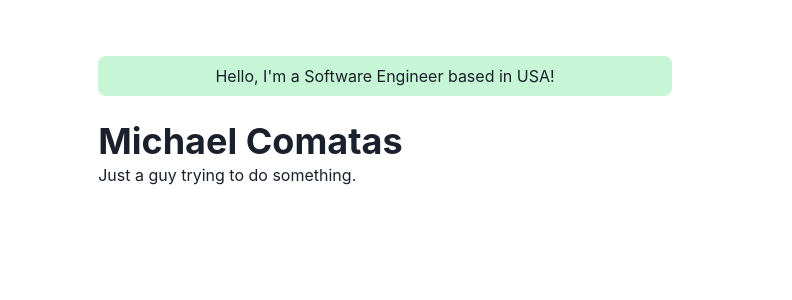
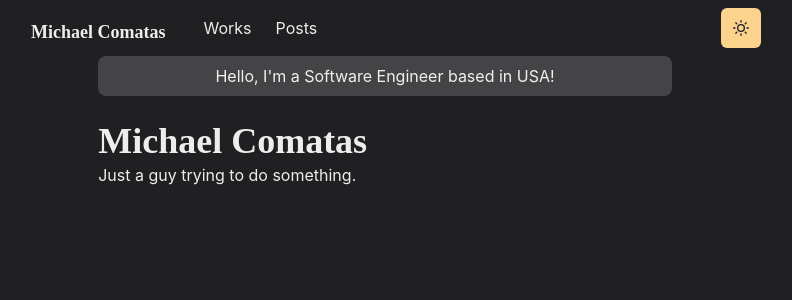
Before and after one commit to mcomatas/michaelcomatasio, a Next.js app: page / in a window 1280 px wide. Shown: the top 300 px of the page, without its empty margins (255-1047 px from the left). Built offline with nearby package versions, Linux system fonts and the light colour scheme.

Commit message:
Added dark/light theme and toggle button, along with navbar, etc.

```diff
--- /dev/null
+++ b/components/fonts.js
@@ -0,0 +1,6 @@
+const Fonts = () => (
+    <style jsx global>{`
+      @import url('https://fonts.googleapis.com/css2?family=M+PLUS+Rounded+1c:wght@300;700&display=swap');
+    `}</style>
+  )
+  export default Fonts
--- a/components/layouts/main.js
+++ b/components/layouts/main.js
@@ -1,4 +1,5 @@
 import Head from 'next/head'
+import Navbar from '../navbar.js'
 import { Box, Container } from '@chakra-ui/react'
 
 const Main = ( { children, router } ) => {
@@ -9,6 +10,8 @@
                 <title>Michael Comatas - Homepage</title>
             </Head>
 
+            <Navbar path={router.asPath} />
+
             <Container maxW="container.md" pt={14}>
                 { children }
             </Container>
--- a/components/logo.js
+++ b/components/logo.js
@@ -1,5 +1,5 @@
 import Link from 'next/link'
-import Image from 'next/imgage'
+import Image from 'next/image'
 import { Text, useColorModeValue } from '@chakra-ui/react'
 import styled from '@emotion/styled'
 
@@ -13,22 +13,30 @@
 padding: 10px;
 
 &:hover img {
-    transform: rotate(20deg);
+    transform: rotate(-20deg);
 }
 `
 
 const Logo = () => {
-    const meImg = `/meRound.png`
+    //const meImg = '/meRound.png'
+    //<Image src={meImg} width={20} height={20} alt="logo" />
 
     return (
-        <Link href="/">
-            <a>
-                <LogoBox>
-                    <Image src={meImg} width={20} height={20} alt="logo" />
-                </LogoBox>
-            </a>
-        </Link>
-    )
+        (<Link href="/" scroll={false}>
+
+            <LogoBox>
+                <Text
+                    color={useColorModeValue('gray.800', 'white.900')}
+                    fontFamily="M PLUS Rounded 1c, sans-serif"
+                    fontWeight="bold"
+                    ml={3}
+                >
+                    Michael Comatas
+                </Text>
+            </LogoBox>
+
+        </Link>)
+    );
 }
 
 export default Logo
--- /dev/null
+++ b/components/navbar.js
@@ -0,0 +1,98 @@
+import Logo from './logo'
+import NextLink from 'next/link'
+import {
+    Container,
+    Box,
+    Link,
+    Stack,
+    Heading,
+    Flex,
+    Menu,
+    MenuItem,
+    MenuList,
+    MenuButton,
+    IconButton,
+    useColorModeValue
+} from '@chakra-ui/react'
+import { HamburgerIcon } from '@chakra-ui/icons'
+import ThemeToggleButton from './theme-toggle-button'
+
+const LinkItem = ( {href, path, children} ) => {
+    const active = path === href
+    const inactiveColor = useColorModeValue( 'gray200', 'whiteAlpha.900' )
+    return (
+        <NextLink href={href}>
+            <Link
+                p={2}
+                bg={active ? 'glassTeal' : undefined }
+                color={active ? '#202023' : inactiveColor }
+                //color='#202023'
+            >
+                {children}
+            </Link>
+        </NextLink>
+    )
+}
+
+const Navbar = props => {
+    const path = props
+
+    return (
+        <Box
+        position="fixed"
+        as="nav"
+        w="100%"
+        bg={useColorModeValue('#ffffff40', '#20202380')}
+        style={{backdropFilter:'blur(10px)'}}
+        zIndex={1}
+        {...props}
+        >
+            <Container display="flex" p={2} maxW="container.md" wrap="wrap" align="center" justify="space-between">
+                <Flex align="center" mr={5}>
+                    <Heading as="h1" size="lg">
+                        <Logo />
+                    </Heading>
+                </Flex>
+
+                <Stack
+                    direction={{ base: 'column', md: 'row' }}
+                    display={{ base: 'none', md: 'flex' }}
+                    width={{ base: 'full', md: 'auto' }}
+                    alignItems="center"
+                    flexGrow={1}
+                    mt={{ base: 4, nmd: 0 }}
+                >
+                    <LinkItem href="/works" path={path}>
+                        Works
+                    </LinkItem>
+                    <LinkItem href="/posts" path={path}>
+                        Posts
+                    </LinkItem>
+                </Stack>
+
+                <Box flex={1} align="right">
+                    <ThemeToggleButton />
+                    <Box ml={2} display={{ base: 'inline-block', md: 'none' }}>
+                        <Menu>
+                            <MenuButton as={IconButton} icon={<HamburgerIcon/>} variant="outline" aria-label="Options" />
+                            <MenuList>
+                                <NextLink href="/" passHref>
+                                    <MenuItem as={Link}>About</MenuItem>
+                                </NextLink>
+                                <NextLink href="/works" passHref>
+                                    <MenuItem as={Link}>Works</MenuItem>
+                                </NextLink>
+                                <NextLink href="/posts" passHref>
+                                    <MenuItem as={Link}>Posts</MenuItem>
+                                </NextLink>
+                            </MenuList>
+                        </Menu>
+                    </Box>
+                </Box>
+
+            </Container>
+        </Box>
+    )
+}
+
+export default Navbar
--- /dev/null
+++ b/components/theme-toggle-button.js
@@ -0,0 +1,16 @@
+import { IconButton, useColorMode, useColorModeValue } from '@chakra-ui/react'
+import { SunIcon, MoonIcon } from '@chakra-ui/icons'
+
+const ThemeToggleButton = () => {
+    const { toggleColorMode } = useColorMode()
+
+    return (
+        <IconButton aria-label="Toggle theme"
+        colorScheme={useColorModeValue('purple', 'orange')}
+        icon={useColorModeValue(<MoonIcon />, <SunIcon />)}
+        onClick={toggleColorMode}>
+        </IconButton>
+    )
+}
+
+export default ThemeToggleButton
--- /dev/null
+++ b/lib/theme.js
@@ -0,0 +1,55 @@
+import { extendTheme } from '@chakra-ui/react'
+import { mode } from '@chakra-ui/theme-tools'
+
+const styles = {
+    global: props => ({
+        body: {
+            bg: mode( '#f0e7db', '#202023' )(props)
+        }
+    })
+}
+
+const components = {
+    Heading: {
+        variants: {
+            'section-title': {
+                textDecoration: 'underline',
+                fontSize: 20,
+                textUnderlineOffset: 6,
+                textDecorationColor: '#525252',
+                textDecorationThickness: 4,
+                marginTop: 3,
+                marginBottom: 4
+            }
+        }
+    },
+    Link: {
+        baseStyle: props => ({
+            color: mode('#3d7aed', '#ff63c3')(props),
+            textUnderlineOffset: 3
+        })
+    }
+}
+
+const fonts = {
+    heading: "'M PLUS Roudned 1c'"
+}
+
+const colors = {
+    glassTeal: '#88ccca'
+}
+
+const config = {
+    initialColorMode: 'dark',
+    useSystemColorMode: true
+}
+
+const theme = extendTheme({
+    config,
+    styles,
+    components,
+    fonts,
+    colors
+})
+
+export default theme
--- a/package.json
+++ b/package.json
@@ -21,6 +21,7 @@
   },
   "homepage": "https://github.com/mcomatas/homepage-v2#readme",
   "dependencies": {
+    "@chakra-ui/icons": "^2.0.17",
     "@chakra-ui/react": "^2.5.0",
     "@emotion/react": "^11.10.5",
     "@emotion/styled": "^11.10.5",
--- a/pages/_app.js
+++ b/pages/_app.js
@@ -1,9 +1,12 @@
 import { ChakraProvider } from "@chakra-ui/react"
 import Layout from "../components/layouts/main"
+import Fonts from '../components/fonts'
+import theme from '../lib/theme'
 
 const Website = ({ Component, pageProps, router } ) => {
     return (
-        <ChakraProvider>
+        <ChakraProvider theme={theme}>
+            <Fonts />
             <Layout router={router}>
                 <Component {...pageProps} key={router.route} />
             </Layout>
--- /dev/null
+++ b/pages/_document.js
@@ -0,0 +1,18 @@
+import { ColorModeScript } from '@chakra-ui/react'
+import NextDocument, { Html, Head, Main, NextScript } from 'next/document'
+import theme from '../lib/theme'
+
+export default class Document extends NextDocument {
+  render() {
+    return (
+      <Html lang="en">
+        <Head />
+        <body>
+          <ColorModeScript initialColorMode={theme.config.initialColorMode} />
+          <Main />
+          <NextScript />
+        </body>
+      </Html>
+    )
+  }
+}
--- a/pages/index.js
+++ b/pages/index.js
@@ -1,9 +1,9 @@
-import { Container, Box, Heading } from '@chakra-ui/react'
+import { Container, Box, Heading, useColorModeValue } from '@chakra-ui/react'
 
 const Page = () => {
     return (
         <Container>
-            <Box borderRadius="lg" bg="green.100" p={2} mb={6} align="center">
+            <Box borderRadius="lg" bg={useColorModeValue('purple.100', 'whiteAlpha.300')} p={2} mb={6} align="center">
                 Hello, I'm a Software Engineer based in USA!
             </Box>
 
```
Also changed, not shown: 1 other file (tests, documents, lock files or other folders).
